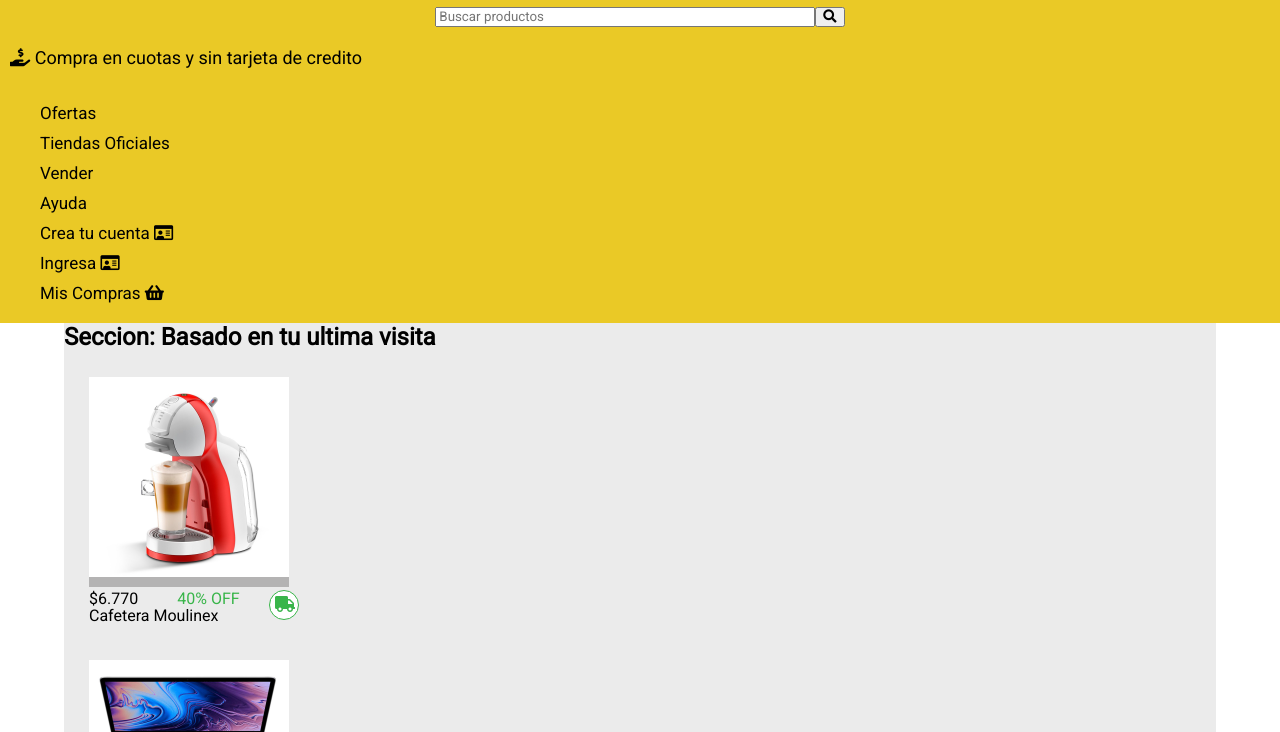
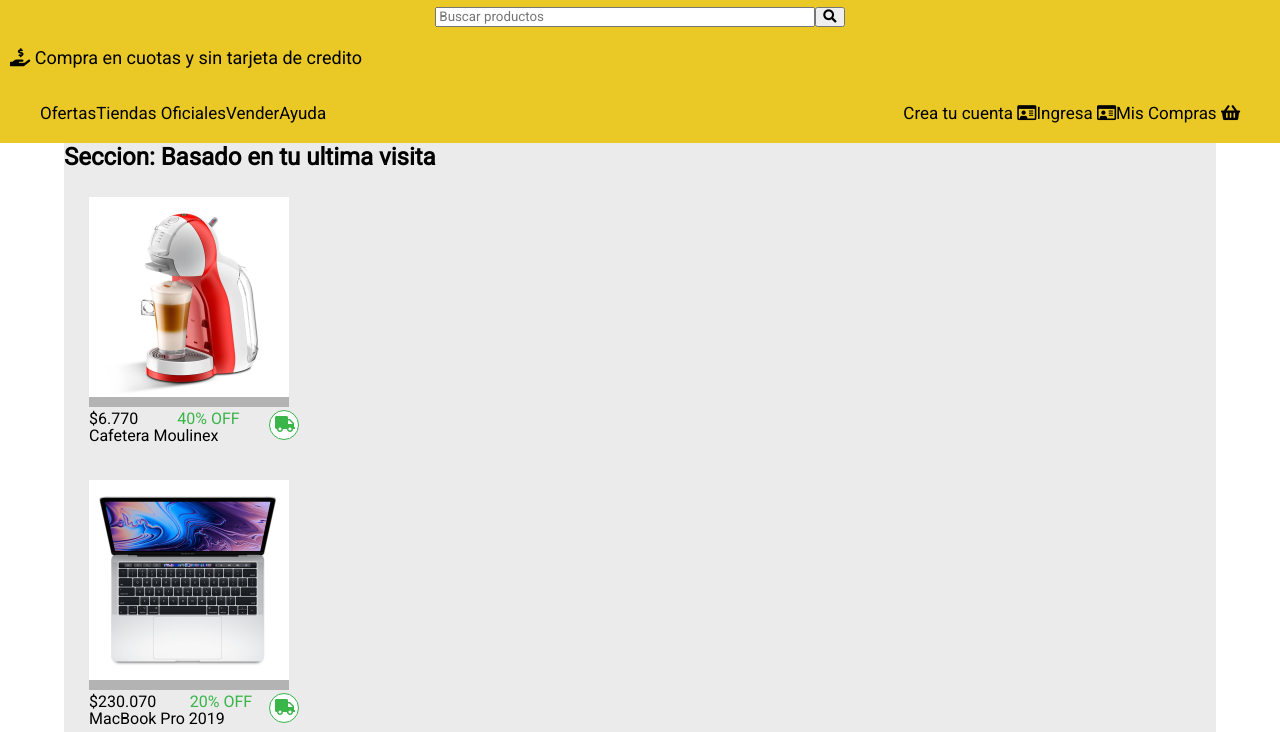
Before and after one commit to dbarberisbestani89/desdeLaMuni, a website: page views/home.html in a window 1280 px wide. Shown: the part 68-800 px from the top of the page. Drawn offline with Linux system fonts and the light colour scheme; files that its build step writes are made by us from their sources.

Commit message:
detalles css

```diff
--- a/public/css/styles.css
+++ b/public/css/styles.css
@@ -48,10 +48,24 @@
 }
 
 .main-navbar ul {
+    display: flex;
+    flex-direction: row;
     text-align: left;
     padding: 0px;
     margin: 0px;
 }
+
+.left-navbar {
+    display: flex;
+    flex-direction: row;
+    justify-content: left;
+}
+.rigth-navbar {
+    display: flex;
+    flex-direction: row;
+    justify-content: right;
+}
+
 
 .main-navbar a {
     text-decoration: none;
@@ -109,6 +123,7 @@
         display: flex;
         justify-content: space-between;
         align-items: center;
+        align-content: space-around;
         flex-wrap: wrap;
     }
 
@@ -123,9 +138,9 @@
 
     .main-navbar {
         display: flex;
-        flex-direction: column;
+        flex-direction: row;
         justify-content: space-between;
-        align-items: flex-start;
+        align-content: space-around;
     }
 
 }
@@ -141,9 +156,9 @@
     .main-navbar{
         margin-top: 20px;
         display: flex;
-        flex-direction: column;
+        flex-direction: row;
         justify-content: space-between;
-        align-items: flex-start;
+        align-content: space-around;
     }
     .copy-header{
         align-items: center ;
```
